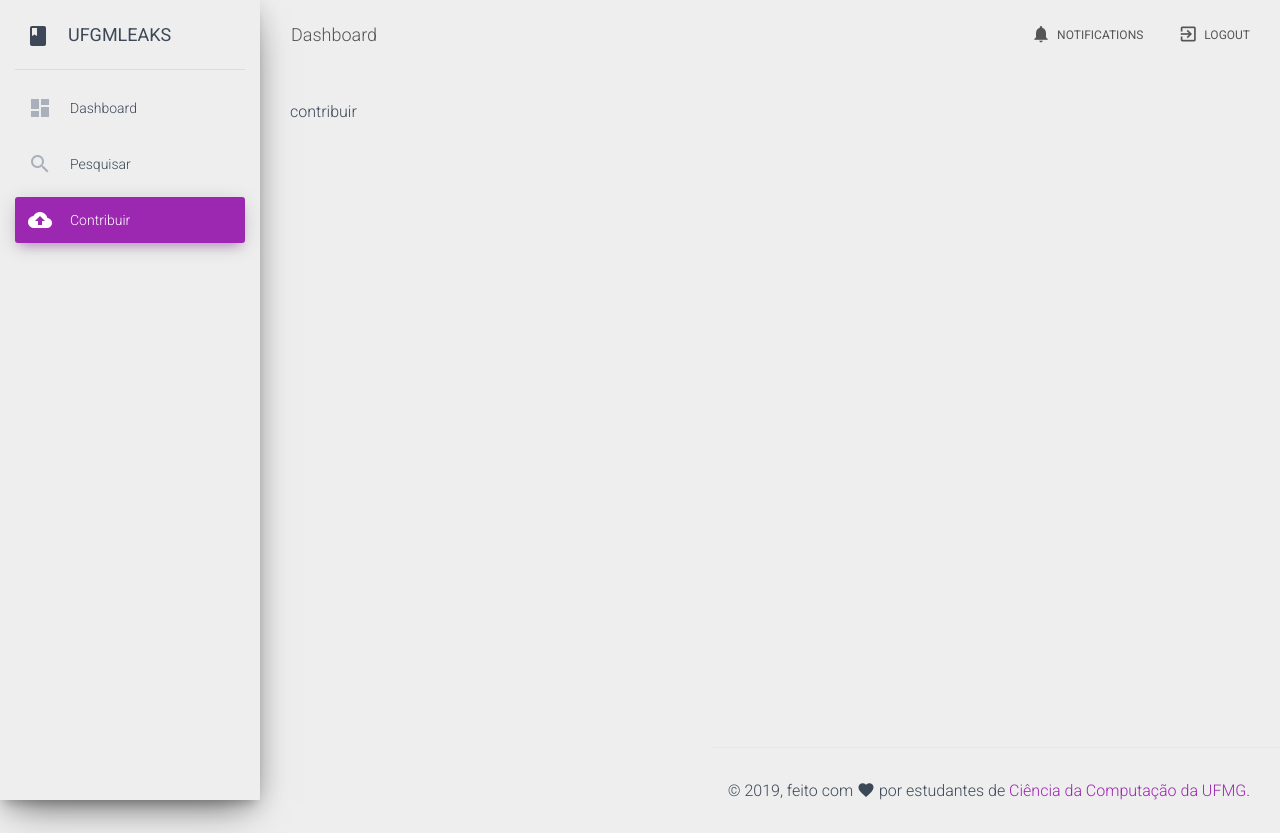
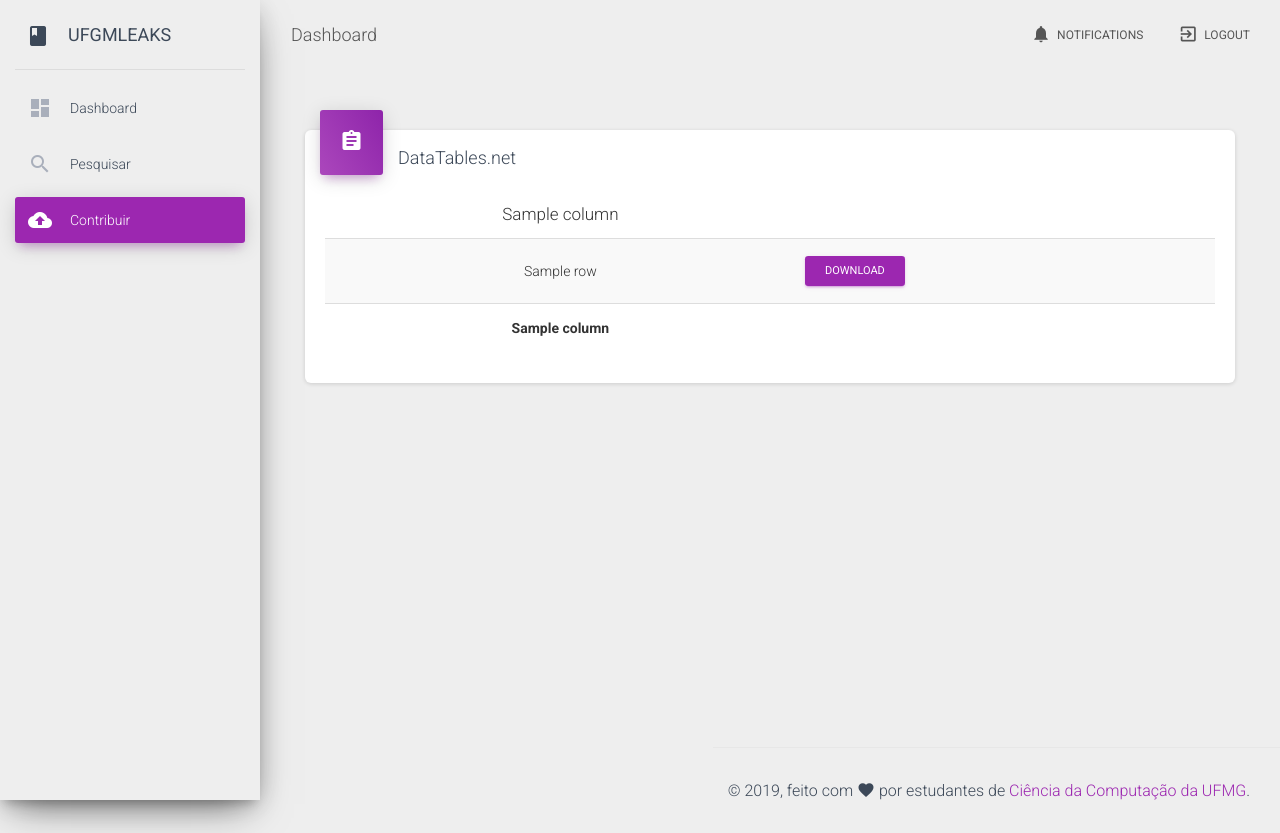
Before and after one commit to brenopoggiali/UfmgLeaks, a Flask app: template templates/contribuir.html in a window 1280 px wide. Run offline with Flask 2, Linux system fonts and the light colour scheme; the template is opened without the code that fills it: most values are stand-ins (such as "Sample title", 1, 10 or a date in 2020); some libraries are stand-ins or nearby versions.

Commit message:
atualizado com o master, missing download button funcional

```diff
--- a/templates/contribuir.html
+++ b/templates/contribuir.html
@@ -26,5 +26,64 @@
 {% endblock %}
 
 {% block content %}
-    contribuir
+<div class="content">
+  <div class="container-fluid">
+    <div class="row">
+      <div class="col-md-12">
+        <div class="card">
+          <div class="card-header card-header-primary card-header-icon">
+            <div class="card-icon">
+              <i class="material-icons">assignment</i>
+            </div>
+            <h4 class="card-title">DataTables.net</h4>
+          </div>
+          <div class="card-body">
+            <div class="toolbar">
+              <!--        Here you can write extra buttons/actions for the toolbar              -->
+            </div>
+            <div class="material-datatables">
+              <table id="datatables" class="table table-striped table-no-bordered table-hover" cellspacing="0" width="100%" style="width:100%">
+                <thead>
+                  <tr>
+                    {% for c in result.columns %}
+                      <th class="text-center">{{c.capitalize()}}</th>
+                    {% endfor %}
+                    <th class="disabled-sorting text-right"></th>
+                  </tr>
+                </thead>
+                <tfoot>
+                  <tr>
+                    {% for c in result.columns %}
+                      <th class="text-center">{{c.capitalize()}}</th>
+                    {% endfor %}
+                    <th class="text-right"></th>
+                  </tr>
+                </tfoot>
+                <tbody>
+                  {% for index, row in result.iterrows() %}
+                    <tr>
+                    {% for i in result.columns %}
+                        <td class="text-center">{{row[i]}}</td>
+                      {% endfor %}
+                      <td>
+                        <button class="btn btn-primary btn-sm" href="#">
+                          Download
+                          <div class="ripple-container"></div>
+                        </button>
+                      </td>
+                    </tr>
+                    {% endfor %}
+                </tbody>
+              </table>
+            </div>
+          </div>
+          <!-- end content-->
+        </div>
+        <!--  end card  -->
+      </div>
+      <!-- end col-md-12 -->
+    </div>
+    <!-- end row -->
+  </div>
+</div>
 {% endblock %}
```
